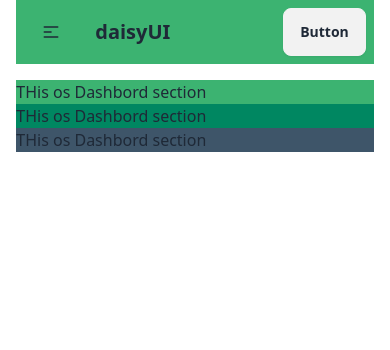
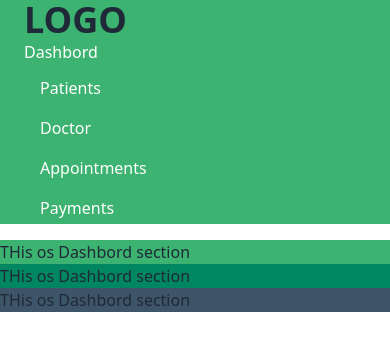
Before and after one commit to 0rakib0/Hospital-Management-Client, a React (Vite) app: page / in a window 390 px wide. Shown: the top 350 px of the page. Built offline with nearby package versions, Linux system fonts and the light colour scheme.

Commit message:
navbar design complate without responsive

```diff
--- a/package.json
+++ b/package.json
@@ -14,6 +14,7 @@
     "match-sorter": "^6.3.1",
     "react": "^18.2.0",
     "react-dom": "^18.2.0",
+    "react-icons": "^5.0.1",
     "react-router-dom": "^6.20.1",
     "sort-by": "^1.2.0"
   },
--- a/src/Roots/Roots.jsx
+++ b/src/Roots/Roots.jsx
@@ -3,7 +3,7 @@ import NavBar from "../Shared/NavBar/Navbar"
 
 const Root = () =>{
     return (
-        <div className="w-11/12 mx-auto">
+        <div className="md:w-11/12 mx-auto">
             <NavBar></NavBar>
             <Outlet></Outlet>
         </div>
--- /dev/null
+++ b/src/Shared/NavBar/Dropdownstack.jsx
@@ -0,0 +1,24 @@
+import { useState } from "react"
+import { FaAngleDown, FaAngleUp, FaCaretDown, FaCaretUp } from "react-icons/fa";
+
+const DropDownStack = ({parentItem, ChildItems}) =>{
+    console.log(ChildItems)
+
+    const [isDropdownVisible, setVisible] = useState(false)
+
+    return (
+        <div className="" onMouseEnter={() => setVisible(true)} onMouseLeave={() => setVisible(false)}>
+            <div className="flex  lg:items-center gap-2 text-white lg:border-l  -lg py-1 px-4">
+                {parentItem}
+
+            </div>
+            {isDropdownVisible && (
+                <ul className="absolute lg:top-12 top-0 lg:left-0 left-12 bg-primaryColor text-white py-2 w-[9rem] px-6">
+                    {ChildItems}
+                </ul>
+            )}
+        </div>
+    )
+}
+
+export default DropDownStack
--- a/src/Shared/NavBar/Navbar.jsx
+++ b/src/Shared/NavBar/Navbar.jsx
@@ -1,43 +1,50 @@
+import { Link } from "react-router-dom"
+import DropDownStack from "./Dropdownstack"
+
 const NavBar = () => {
+
+    const PatientChilditemss =
+        <>
+            <li className="hover:text-white"><Link>Add Patient</Link></li>
+            <li className="hover:text-white"><Link>All Patient</Link></li>
+            <li className="hover:text-white"><Link>Patient Details</Link></li>
+            <li className="hover:text-white"><Link>Edit Patient</Link></li>
+        </>
+
+    const DoctorChilditemss =
+        <>
+            <li className="hover:text-white"><Link>Add Doctor</Link></li>
+            <li className="hover:text-white"><Link>All Doctor</Link></li>
+            <li className="hover:text-white"><Link>Doctor Details</Link></li>
+            <li className="hover:text-white"><Link>Edit Doctor</Link></li>
+        </>
+
+    const ApointmentChilditemss =
+        <>
+            <li className="hover:"><Link>Add Doctor</Link></li>
+            <li className="hover:text-white"><Link>All Doctor</Link></li>
+            <li className="hover:text-white"><Link>Doctor Details</Link></li>
+            <li className="hover:text-white"><Link>Edit Doctor</Link></li>
+        </>
+
+
     return (
-        <div className="navbar bg-primaryColor mb-4">
-            <div className="navbar-start">
-                <div className="dropdown">
-                    <div tabIndex={0} role="button" className="btn btn-ghost lg:hidden">
-                        <svg xmlns="http://www.w3.org/2000/svg" className="h-5 w-5" fill="none" viewBox="0 0 24 24" stroke="currentColor"><path strokeLinecap="round" strokeLinejoin="round" strokeWidth="2" d="M4 6h16M4 12h8m-8 6h16" /></svg>
-                    </div>
-                    <ul tabIndex={0} className="menu menu-sm dropdown-content mt-3 z-[1] p-2 shadow bg-base-100 rounded-box w-52">
-                        <li><a>Item 1</a></li>
-                        <li>
-                            <a>Parent</a>
-                            <ul className="p-2">
-                                <li><a>Submenu 1</a></li>
-                                <li><a>Submenu 2</a></li>
-                            </ul>
-                        </li>
-                        <li><a>Item 3</a></li>
-                    </ul>
-                </div>
-                <a className="btn btn-ghost text-xl">daisyUI</a>
+        <div className="bg-primaryColor mb-4 flex flex-row flex-col md:gap-24 px-6">
+
+            <div>
+                <h4 className="text-4xl font-bold">LOGO</h4>
             </div>
-            <div className="navbar-center hidden lg:flex">
-                <ul className="menu menu-horizontal px-1">
-                    <li><a>Item 1</a></li>
-                    <li>
-                        <details>
-                            <summary>Parent</summary>
-                            <ul className="p-2">
-                                <li><a>Submenu 1</a></li>
-                                <li><a>Submenu 2</a></li>
-                            </ul>
-                        </details>
-                    </li>
-                    <li><a>Item 3</a></li>
+            <div>
+                <ul className="flex items flex-col lg:justify-center  relative gap-2">
+                    <li className="md:mt-1 text-white"><Link>Dashbord</Link></li>
+                    <DropDownStack parentItem="Patients" ChildItems={PatientChilditemss}></DropDownStack>
+                    <DropDownStack parentItem="Doctor" ChildItems={DoctorChilditemss}></DropDownStack>
+                    <DropDownStack parentItem="Appointments" ChildItems={ApointmentChilditemss}></DropDownStack>
+                    <DropDownStack parentItem="Payments" ChildItems={ApointmentChilditemss}></DropDownStack>
+
                 </ul>
             </div>
-            <div className="navbar-end">
-                <a className="btn">Button</a>
-            </div>
+
         </div>
     )
 }
```
Also changed, not shown: 1 other file (tests, documents, lock files or other folders).
